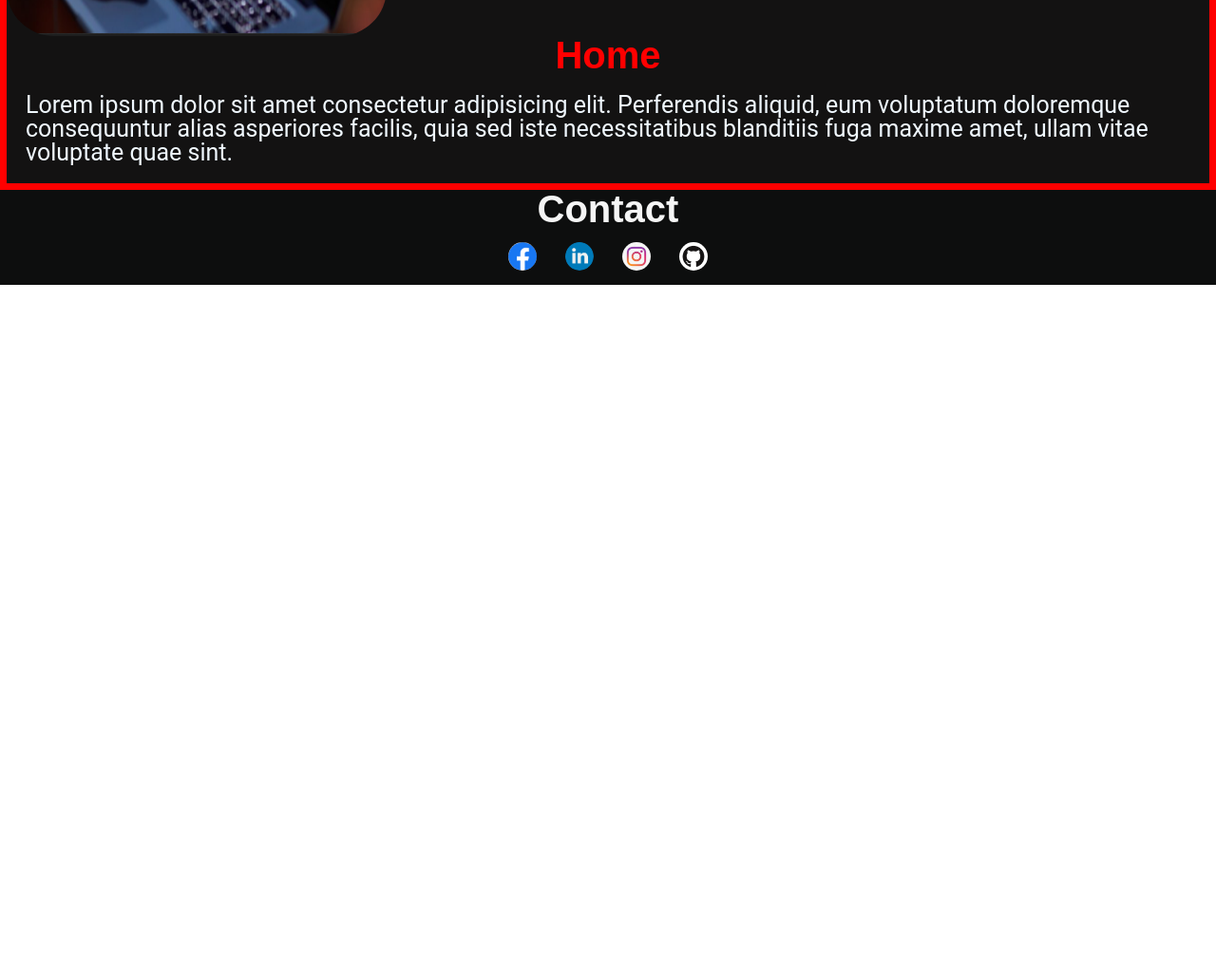
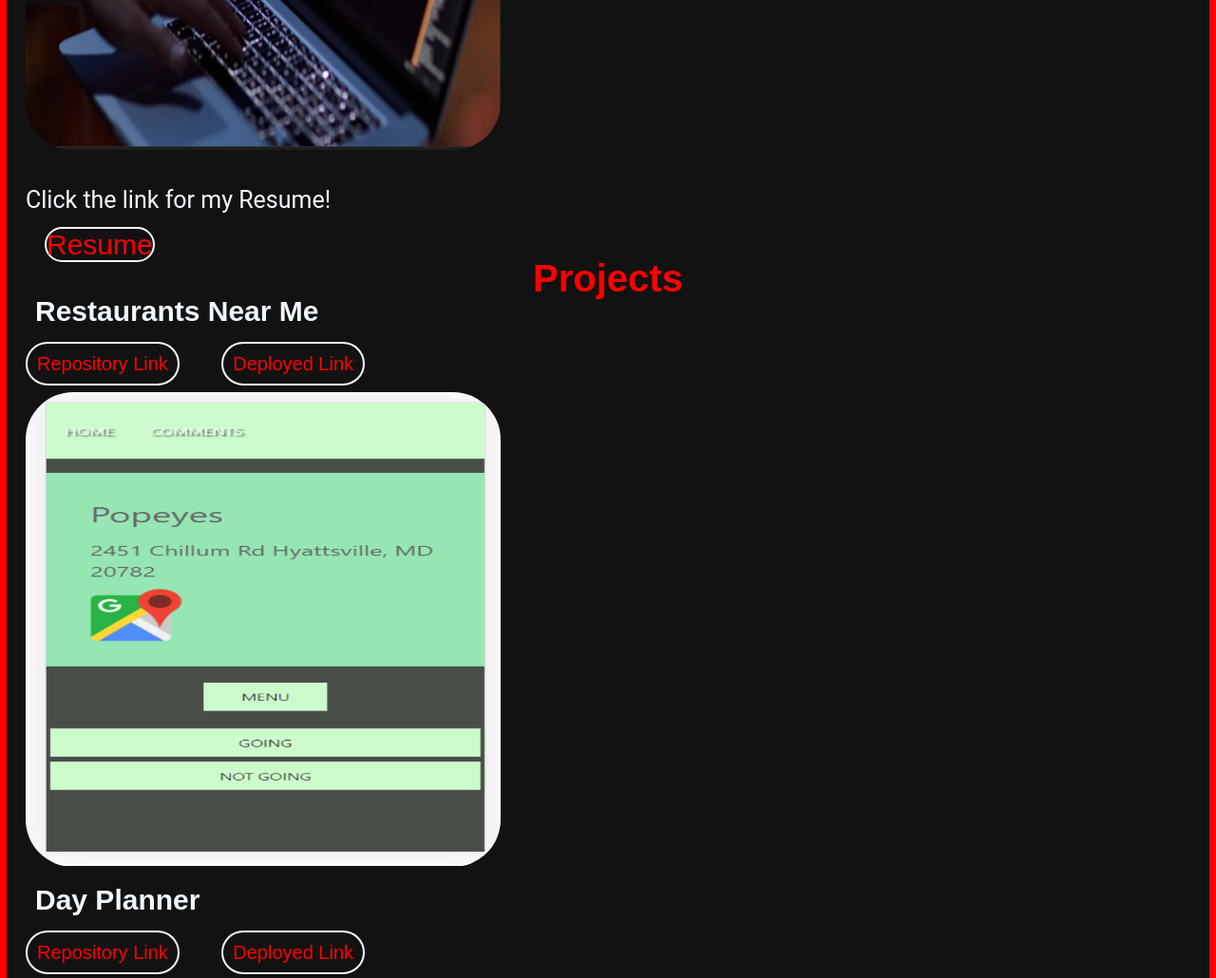
Before and after one commit to urielrosario/uriel-portfolio, a plain HTML site: page index.html in a window 1280 px wide. Shown: the part 983-2013 px from the top of the page at 95% size. Before the commit the page ends 1283 px from the top, so only its background shows below. Drawn offline with Linux system fonts and the light colour scheme.

Commit message:
final commit

```diff
--- a/index.html
+++ b/index.html
@@ -39,27 +39,46 @@
          <h2>About Me</h2>
            <p>My name is Uriel Rosario ! Im from Mexico City and i am an aspiring Full Stack Developer chasing my passion and enjoying the ride at UNCC Bootcamp! I am currently developing new skills and concepts that i will apply in my career.</p>
           <img src="images\computer.png" alt="picture of computer">
+          <p>Click the link for my Resume!</p>
+          <a class="resume" target="_blank" href="https://documentcloud.adobe.com/link/review?uri=urn:aaid:scds:US:bfb56245-5ffe-4917-b328-554f7bb7ddf7">Resume</a>
         </article>
+
      <article>
-         <h2>Home</h2>
-         <!-- im going to add more pictures and stuff whenever i have more projects done -->
-         <p> Lorem ipsum dolor sit amet consectetur adipisicing elit. Perferendis aliquid, eum voluptatum doloremque consequuntur alias asperiores facilis, quia sed iste necessitatibus blanditiis fuga maxime amet, ullam vitae voluptate quae sint.</p>
+         <h2>Projects</h2>
+        <div>
+          <h3> Restaurants Near Me</h3>
+          <a id="resrepo" target="_blank" href="https://github.com/urielrosario/Restaurants-Near-Me.git">Repository Link</a>
+          <a id="resdeploy" target="_blank" href="https://urielrosario.github.io/Restaurants-Near-Me/">Deployed Link</a>
+          <img src="images/rest-screenshot.png" alt="screenshot of restaurant website">
+        </div>
+        <div>
+            <h3>Day Planner</h3>
+            <a id="dayrepo" target="_blank" href="https://github.com/urielrosario/day-planner.git">Repository Link</a>
+            <a id="daydeploy" target="_blank" href="https://urielrosario.github.io/day-planner/">Deployed Link</a>
+            <img src="images\day-planner.png" alt="screenshot of day planner website">
+
+
+        </div>
      </article>
     </main>
  <footer id="contact" class="footerflex">
      <h4>Contact</h4>
      <ul>
          <li>
-             <a href="https://www.facebook.com/"><img class="footerimg" src="images\facebook.png"></a>
+             <a target="_blank" href="https://www.facebook.com/"><img class="footerimg" src="images\facebook.png"></a>
          </li>
          <li>
-            <a href="https://www.linkedin.com/in/uriel-rosario-0b0b861b5/"><img class="footerimg" src="images\linkedin.png">
+            <a  target= "_blank" href="https://www.linkedin.com/in/uriel-rosario-0b0b861b5/"><img class="footerimg" src="images\linkedin.png">
          </li>
          <li>
-             <a href="https://www.instagram.com/urielrosariooo/"><img class="footerimg" src="images\instagram.png">
+             <a  target="_blank"href="https://www.instagram.com/urielrosariooo/"><img class="footerimg" src="images\instagram.png">
          </li>
-            <a href="https://github.com/urielrosario"><img class="footerimg" src="images\git-hub.png">
+            <a id="number" target="_blank" href="704-652-8693">704-652-8693</a>
          </li>
+        </li>
+        <a id="email" target="_blank" href = "mailto: urielrosario1010@gmail.com">Send Email</a>
+       </li>
+
      </ul>
  </footer>
 
--- a/style.css
+++ b/style.css
@@ -68,15 +68,60 @@ section p {
 /* main start */
 article img {
   display: flex;
-  height: 400px;
-  width: 400px;
+  height: 500px;
+  width: 500px;
   border-radius: 50px;
   align-content: flex-end;
+  margin: 20px;
 }
 article p {
   font-size: 25px;
   font-family: "Roboto", Oxygen, Ubuntu;
   padding: 20px;
+}
+article h3 {
+  font-size: 30px;
+  margin-bottom: 30px;
+  margin-left: 30px;
+}
+article a {
+  font-size: 20px;
+  text-decoration: none;
+  color: red;
+}
+#resrepo {
+  border: aliceblue 2px solid;
+  border-radius: 50px;
+  margin: 20px;
+  padding: 10px;
+}
+#resdeploy {
+  border: aliceblue 2px solid;
+  border-radius: 50px;
+  margin: 20px;
+  padding: 10px;
+}
+#dayrepo {
+  border: aliceblue 2px solid;
+  border-radius: 50px;
+  margin: 20px;
+  padding: 10px;
+}
+#daydeploy {
+  border: aliceblue 2px solid;
+  border-radius: 50px;
+  margin: 20px;
+  padding: 10px;
+}
+#number {
+  font-size: 20px;
+  color: aliceblue;
+  margin: 20px;
+}
+#email {
+  font-size: 20px;
+  color: aliceblue;
+  margin: 20px;
 }
 main {
   background-color: rgb(19, 18, 18);
@@ -90,6 +135,15 @@ main h2 {
   color: red;
   font-size: 40px;
 }
+.resume {
+  font-size: 30px;
+  margin: 40px;
+  text-decoration: none;
+  border: aliceblue 2px solid;
+  border-radius: 50px;
+  padding: 10pxgmaill;
+}
+
 /* main ending */
 
 /* footer start */
```
Also changed, not shown: images/day-planner.png (added), images/rest-screenshot.png (added).
